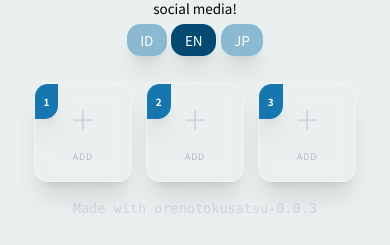
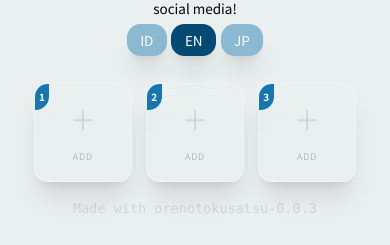
Before and after one commit to axlchr12/orenotokusatsu, a React (Vite) app: page / in a window 390 px wide. Shown: the part 292-537 px from the top of the page. Built offline with nearby package versions, Linux system fonts and the light colour scheme; no server answers.

Commit message:
fix: adjustment

```diff
--- a/src/components/form/SearchForm.tsx
+++ b/src/components/form/SearchForm.tsx
@@ -20,7 +20,7 @@ export const SearchForm = ({ handleSearch, translate }: SearchFormProps) => {
         <div className="relative flex-1">
           <input
             type="text"
-            className="block w-full px-4 py-2.5 border border-gray-300 rounded-l-xl leading-5 bg-white placeholder-gray-400 focus:outline-none focus:ring focus:ring-sky-500 focus:z-10 transition-all duration-200 sm:text-sm"
+            className="block w-full px-4 py-2.5 border border-gray-300 rounded-l-xl bg-white placeholder-gray-400 focus:outline-none focus:ring focus:ring-sky-500 focus:z-10 transition-all duration-200 sm:text-sm"
             placeholder={translate('searchPlaceholder')}
             autoFocus
             onChange={onChangeText}
--- a/src/pages/content/SelectionGrid.tsx
+++ b/src/pages/content/SelectionGrid.tsx
@@ -34,7 +34,7 @@ export const SelectionGrid = React.memo(
 
     return (
       <>
-        <div className="w-full max-w-3xl mx-auto p-3">
+        <div className="w-full max-w-xl mx-auto p-3">
           <div className="grid grid-cols-3 md:grid-cols-4 gap-3">
             {selectedTokuTitles.map((item, index) => (
               <div
@@ -42,7 +42,7 @@ export const SelectionGrid = React.memo(
                 className="relative flex flex-col items-center justify-center aspect-square border border-gray-100 rounded-xl cursor-pointer hover:border-sky-400 hover:bg-sky-50 transition-all shadow-xl overflow-hidden backdrop-blur-sm duration-300"
                 onClick={() => !item && onOpenModal(index)}
               >
-                <span className="absolute top-0 left-0 text-[10px] sm:text-sm font-bold text-white bg-sky-700/90 px-2 py-1 rounded-br-xl z-30 shadow-xl transition-shadow">
+                <span className="absolute top-0 left-0 text-[10px] sm:text-sm font-bold text-white bg-sky-700/90 px-1 sm:px-2 sm:py-1 rounded-br-xl z-30 shadow-xl transition-shadow">
                   {index + 1}
                 </span>
                 {item ? (
@@ -52,9 +52,11 @@ export const SelectionGrid = React.memo(
                         e.stopPropagation();
                         handleRemoveWork(index);
                       }}
-                      className="absolute top-0 right-0 z-40 bg-red-500/90 hover:bg-red-600 text-white w-7 h-7 rounded-bl-xl flex items-center justify-center transition-all duration-200 hover:scale-110 active:scale-75 shadow-xl no-export cursor-pointer"
+                      className="absolute top-0 right-0 z-40 bg-red-500/90 hover:bg-red-600 text-white w-4 h-4 sm:w-7 sm:h-7 rounded-bl-xl flex items-center justify-center transition-all duration-200 hover:scale-110 active:scale-75 shadow-xl no-export cursor-pointer"
                     >
-                      <span className="text-lg leading-none">&times;</span>
+                      <span className="text-xs sm:text-lg leading-none">
+                        &times;
+                      </span>
                     </button>
                     <img
                       src={
```
